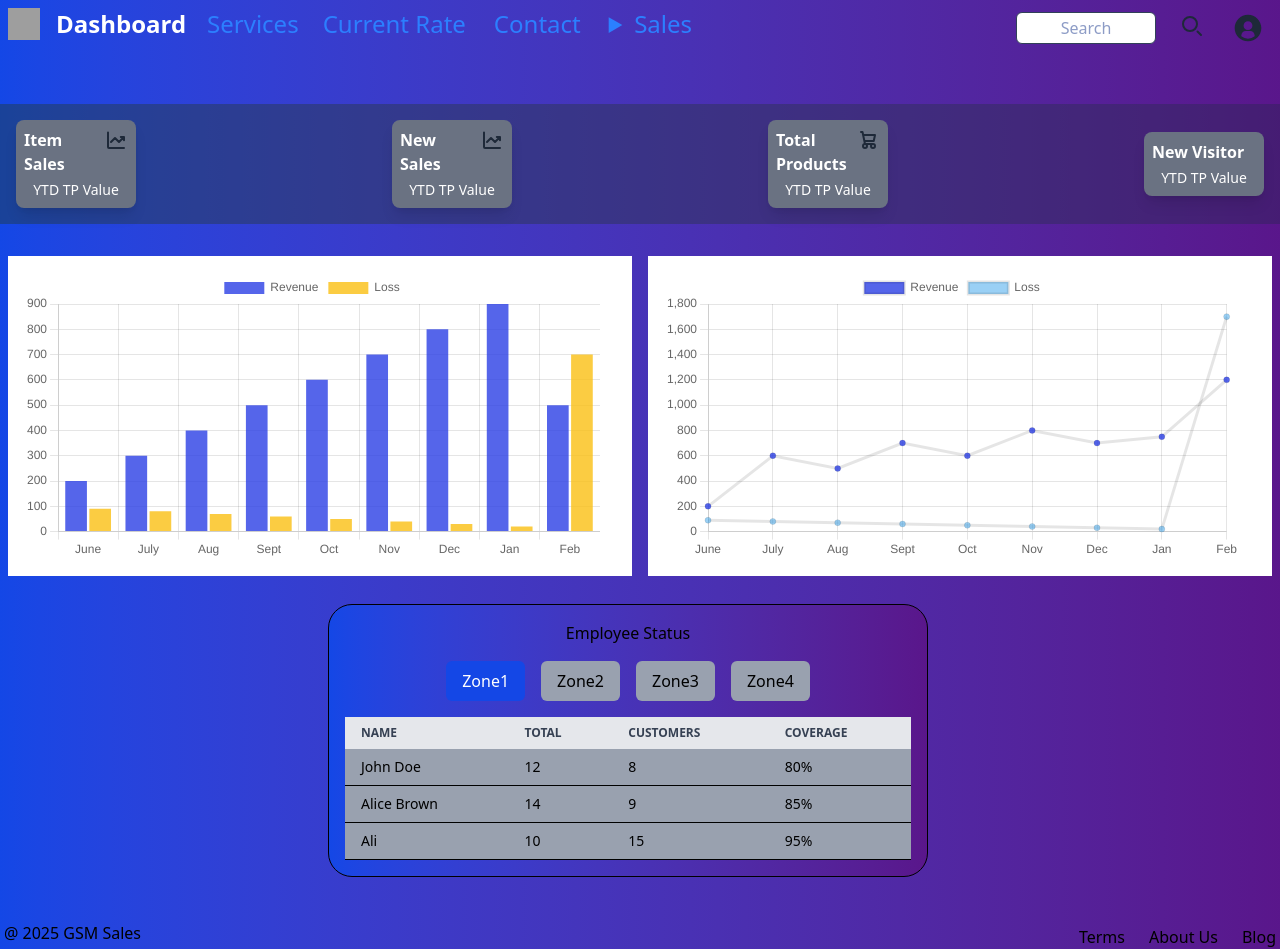
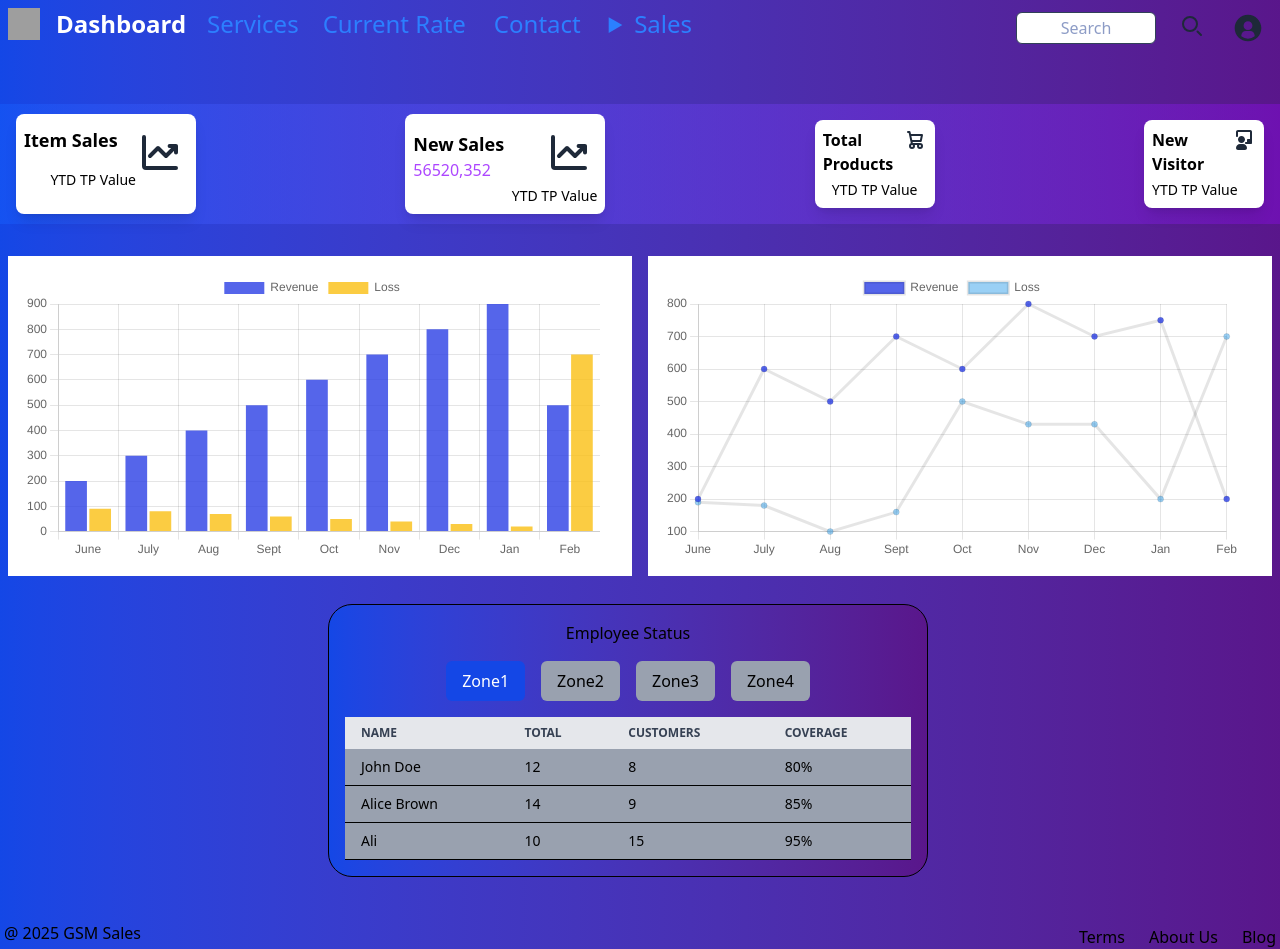
Before and after one commit to murnaj/gsm_sales_dashboard, a React (Vite) app in the folder sales-dashboard/: page /dashboard in a window 1280 px wide. Built offline with nearby package versions, Linux system fonts and the light colour scheme; no server answers; grey boxes are pictures that could not be loaded.

Commit message:
commit init

```diff
--- a/sales-dashboard/src/Dashboard.jsx
+++ b/sales-dashboard/src/Dashboard.jsx
@@ -37,12 +37,12 @@ const Dashboard = () => {
     [
       { name: "Jane Smith", total: 15, customers: 12, coverage: "90%" },
       { name: "Bob Martin", total: 10, customers: 7, coverage: "70%" },
-      { name: "Ali", total: 10, customers: 15, coverage: "95%" },
+      { name: "Ahmed", total: 8, customers: 10, coverage: "75%" },
     ],
     [
       { name: "Mark Lee", total: 10, customers: 7, coverage: "70%" },
       { name: "Sarah Wilson", total: 16, customers: 13, coverage: "95%" },
-      { name: "Ali", total: 10, customers: 15, coverage: "95%" },
+      { name: "Bilal", total: 7, customers: 14, coverage: "85%" },
     ],
     [
       { name: "Anna Taylor", total: 18, customers: 15, coverage: "85%" },
@@ -94,35 +94,35 @@ const Dashboard = () => {
 
 
       {isSidebarOpen && (
-        <div className="absolute top-0 left-0 w-48 h-screen bg-gradient-to-r
+        <div className="absolute top-0 left-0 w-50 h-screen bg-gradient-to-r
                 from-blue-800 to-purple-950 text-white shadow-lg z-50">
           <button onClick={toggleSidebar}>
-            <img className='mx-5 py-4 h-20' src='https://flowbite.com/docs/images/logo.svg' alt='Dashboard Logo'/>
-            <span className="mx-4" >GSM-SALES</span>
+            <img className='mx-4 py-4 h-18' src='https://flowbite.com/docs/images/logo.svg' alt='Dashboard Logo'/>
+            <span className="mx-4 font-serif" >GSM-SALES</span>
 
             </button>
 
           <ul className="p-3 space-y-8">
           <li>
-              <a href="#" className="block hover:text-blue-400 font-serif border-2">Dashboard</a>
+              <a href="#" className="block hover:text-blue-400 font-serif border-b-2 m-1">Dashboard</a>
             </li>
             <li>
-              <a href="#" className="block hover:text-blue-400 font-serif border-2">Customers</a>
+              <a href="#" className="block hover:text-blue-400 font-serif border-b-2 m-1">Customers</a>
             </li>
             <li>
-              <a href="#" className="block hover:text-blue-400 font-serif border-2">Sales</a>
+              <a href="#" className="block hover:text-blue-400 font-serif border-b-2 m-1">Sales</a>
             </li>
             <li>
-              <a href="#" className="block hover:text-blue-400 font-serif border-2">Reports</a>
+              <a href="#" className="block hover:text-blue-400 font-serif border-b-2 m-1">Reports</a>
             </li>
             <li>
-              <a href="#" className="block hover:text-blue-400 font-serif border-2">Targets</a>
+              <a href="#" className="block hover:text-blue-400 font-serif border-b-2 m-1">Targets</a>
             </li>
           </ul>
         </div>
       )}
     </div>
-       <div className='text-white font-bold text-2xl m-2  '>Dashboard
+       <div className='text-white font-bold text-2xl m-2'>Dashboard
        </div>
        </div>
        <ul className='flex absolute top-0 right-145 m-2'>
@@ -178,6 +178,7 @@ const Dashboard = () => {
   <path fill-rule="evenodd" d="M12 20a7.966 7.966 0 0 1-5.002-1.756l.002.001v-.683c0-1.794 1.492-3.25 3.333-3.25h3.334c1.84 0 3.333 1.456 3.333 3.25v.683A7.966 7.966 0 0 1 12 20ZM2 12C2 6.477 6.477 2 12 2s10 4.477 10 10c0 5.5-4.44 9.963-9.932 10h-.138C6.438 21.962 2 17.5 2 12Zm10-5c-1.84 0-3.333 1.455-3.333 3.25S10.159 13.5 12 13.5c1.84 0 3.333-1.455 3.333-3.25S13.841 7 12 7Z" clip-rule="evenodd"/>
 </svg>
 
+
         </button>
 
         {showDropdown && (
@@ -229,45 +230,38 @@ const Dashboard = () => {
 
 
 
-      <div class="relative h-30 bg-gradient-to-r
-                from-blue-600 to-purple-800 mt-20">
+      <div class="relative h-30 bg-gradient-to-r  from-blue-600 to-purple-800 mt-20">
 
-        <div class="absolute inset-0
-                    bg-gray-800 opacity-50
-                    z-10">
+        <div class="absolute inset-0 bg-gradient-to-r  from-blue-700 to-purple-800 opacity-50 z-10">
         </div>
-
-        <div class="absolute inset-0  flex
-                    items-center justify-between
-                    text-white z-20  m-4">
-            <div class="bg-gray-500 p-2
-                        rounded-lg shadow-lg w-30">
-                            <svg class="w-6 h-6 text-gray-800 dark:text-white float-right" aria-hidden="true" xmlns="http://www.w3.org/2000/svg" width="24" height="24" fill="none" viewBox="0 0 24 24">
+        <div class="absolute inset-0  flex items-center justify-between  dark:text-blue-600 z-20  m-4">
+            <div class="bg-white p-2  rounded-lg shadow-lg w-45 h-25">
+   <svg class="w-12 h-15 mr-1 text-gray-800 dark:text-blue-600 float-right" aria-hidden="true" xmlns="http://www.w3.org/2000/svg" width="24" height="24" fill="none" viewBox="0 0 24 24">
   <path stroke="currentColor" stroke-linecap="round" stroke-linejoin="round" stroke-width="2" d="M4 4.5V19a1 1 0 0 0 1 1h15M7 14l4-4 4 4 5-5m0 0h-3.207M20 9v3.207"/>
 </svg>
-                <h1 class="text-md font-bold mb-1 ">
+                <h1 class="text-lg font-bold mt-1">
                     Item Sales
                 </h1>
-                <p class="text-sm text-center">
+                <p class="text-sm ml-2 mt-4  float-right ">
                     YTD TP Value
                 </p>
             </div>
-            <div class="bg-gray-500 p-2
-                        rounded-lg shadow-lg w-30">
-    <svg class="w-6 h-6 text-gray-800 dark:text-white float-right" aria-hidden="true" xmlns="http://www.w3.org/2000/svg" width="24" height="24" fill="none" viewBox="0 0 24 24">
+            <div class="bg-white p-2   rounded-lg shadow-lg w-50 h-25 ">
+    <svg class="w-12 h-15 mr-1 text-gray-800 dark:text-blue-600 float-right" aria-hidden="true" xmlns="http://www.w3.org/2000/svg" width="24" height="24" fill="none" viewBox="0 0 24 24">
   <path stroke="currentColor" stroke-linecap="round" stroke-linejoin="round" stroke-width="2" d="M4 4.5V19a1 1 0 0 0 1 1h15M7 14l4-4 4 4 5-5m0 0h-3.207M20 9v3.207"/>
 </svg>
 
-                <h1 class="text-md font-bold mb-1">
+                <h1 class="text-lg font-bold mt-2">
                    New Sales
                 </h1>
-                <p class="text-sm text-center">
+                <h2 className='float-left text-md text-purple-500'>56520,352</h2>
+                <p class="text-sm float-right ml-2 mt-1">
                     YTD TP Value
                 </p>
             </div>
-            <div class="bg-gray-500 p-2
+            <div class="bg-white p-2
                         rounded-lg shadow-lg w-30">
-                          <svg className="w-6 h-6 text-gray-800 dark:text-white float-right" aria-hidden="true" xmlns="http://www.w3.org/2000/svg" width="24" height="24" fill="none" viewBox="0 0 24 24">
+                          <svg className="w-6 h-6 text-gray-800 dark:text-blue-600 float-right" aria-hidden="true" xmlns="http://www.w3.org/2000/svg" width="24" height="24" fill="none" viewBox="0 0 24 24">
   <path stroke="currentColor" strokeLinecap="round" strokeLinejoin="round" strokeWidth="2" d="M5 4h1.5L9 16m0 0h8m-8 0a2 2 0 1 0 0 4 2 2 0 0 0 0-4Zm8 0a2 2 0 1 0 0 4 2 2 0 0 0 0-4Zm-8.5-3h9.25L19 7H7.312"/>
 </svg>
 
@@ -278,12 +272,16 @@ const Dashboard = () => {
                     YTD TP Value
                 </p>
             </div>
-            <div class="bg-gray-500 p-2
-                        rounded-lg shadow-lg w-30">
+            <div class="bg-white p-2 rounded-lg shadow-lg w-30">
+                          <svg className="w-6 h-6 text-gray-800 dark:text-blue-600 float-right " aria-hidden="true" xmlns="http://www.w3.org/2000/svg" width="24" height="24" fill="currentColor" viewBox="0 0 24 24">
+  <path d="M6 2c-1.10457 0-2 .89543-2 2v4c0 .55228.44772 1 1 1s1-.44772 1-1V4h12v7h-2c-.5523 0-1 .4477-1 1v2h-1c-.5523 0-1 .4477-1 1s.4477 1 1 1h5c.5523 0 1-.4477 1-1V3.85714C20 2.98529 19.3667 2 18.268 2H6Z"/>
+  <path d="M6 11.5C6 9.567 7.567 8 9.5 8S13 9.567 13 11.5 11.433 15 9.5 15 6 13.433 6 11.5ZM4 20c0-2.2091 1.79086-4 4-4h3c2.2091 0 4 1.7909 4 4 0 1.1046-.8954 2-2 2H6c-1.10457 0-2-.8954-2-2Z"/>
+</svg>
+
                 <h1 class="text-md font-bold mb-1">
                     New Visitor
                 </h1>
-                <p class="text-sm text-center">
+                <p class="text-sm ">
                     YTD TP Value
                 </p>
             </div>
@@ -339,7 +337,7 @@ const Dashboard = () => {
             datasets:[{
 
               label: 'Revenue',
-              data: [200,600,500,700,600,800,700,750,1200],
+              data: [200,600,500,700,600,800,700,750,200],
 
                 backgroundColor: [
                   "rgba(43, 63, 229, 0.8 )"
@@ -350,7 +348,7 @@ const Dashboard = () => {
             {
 
               label: 'Loss',
-              data: [90,80,70,60,50,40,30,20,1700],
+              data: [190,180,100,160,500,430,430,200,700],
 
                backgroundColor: [
                   "rgba(54, 162, 235, 0.5 )"
```
